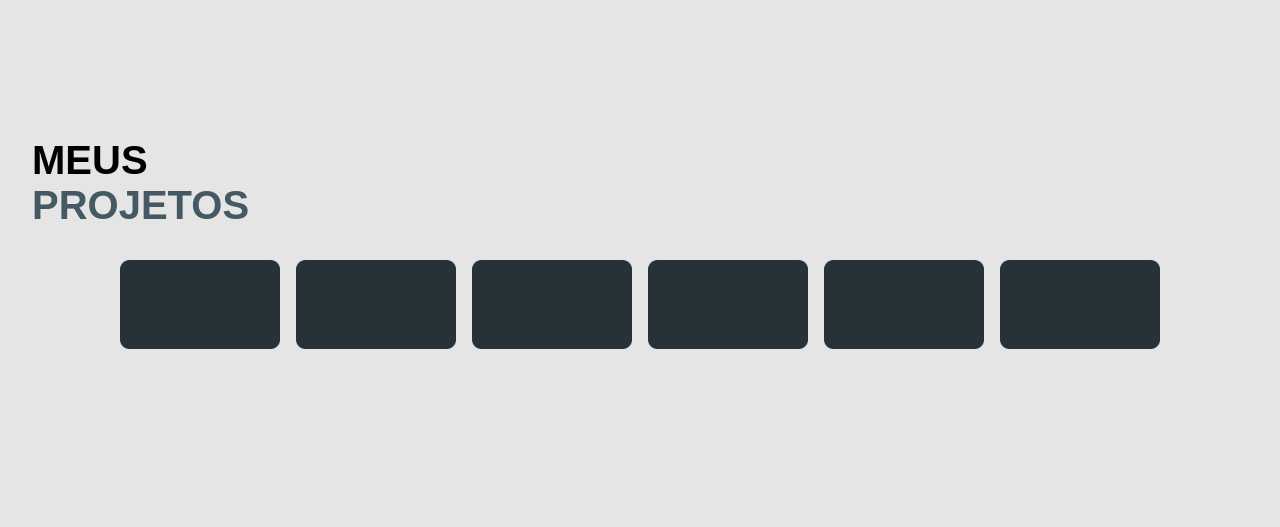
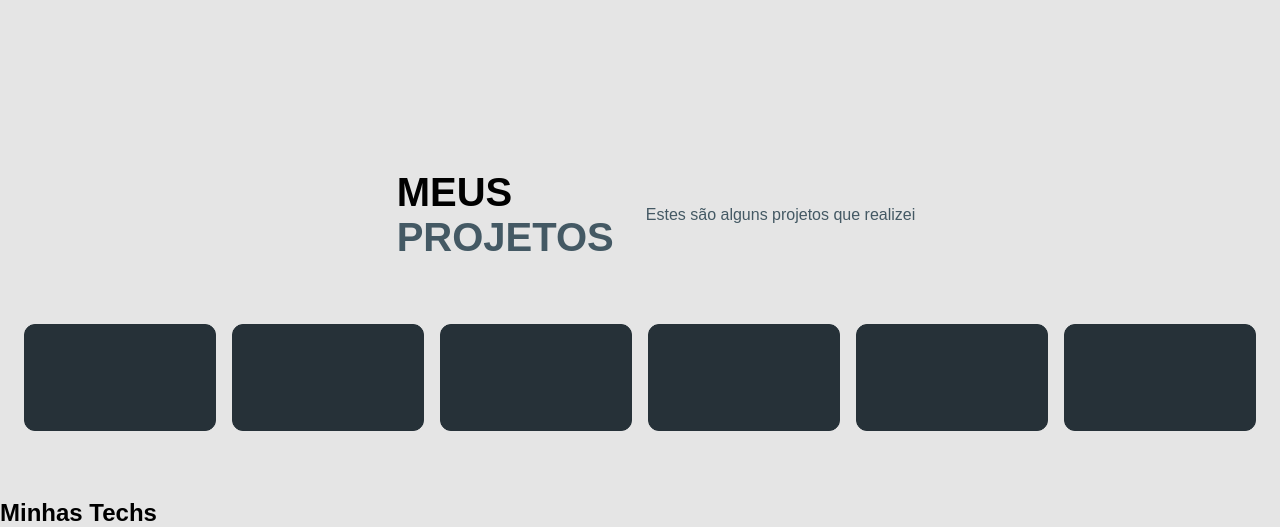
Before and after one commit to Kleydsonpessanha/portfolio, a plain HTML site: page index.html in a window 1280 px wide. Shown: the part 901-1428 px from the top of the page. Before the commit the page ends 1250 px from the top, so only its background shows below. Drawn offline with Linux system fonts and the light colour scheme.

Commit message:
fiz o fourth block

```diff
--- a/css/mobile.css
+++ b/css/mobile.css
@@ -67,6 +67,7 @@
  }
 
  .mobile-menu div {
+
     width: 2rem;
     height: 2px;
     background: #445964;
@@ -273,21 +274,27 @@ hr {
 
 .third-block {
    margin-top: 10rem;
+   margin-bottom: 2rem;
 }
 
 .projects-global {
   margin:  auto;
+}
 
+.titles-projects {
+  display:flex;
+  align-items: center;
+  justify-content: center;
 }
 
 .title-of-projects {
   margin: 2rem;
+
   text-align: left;
   text-transform: uppercase;
   font-size: 1.5rem;
   color: #00000;
   font-weight: 900;
-
 }
 
 .span-title-of-projects {
@@ -295,9 +302,12 @@ hr {
   color: #445964;
 }
 
+.subtitle-of-projects {
+  color:  #445964;
+}
+
 
 .projects {
-
   margin-top: 2rem;
   display: flex;
   justify-content: center;
@@ -307,5 +317,11 @@ hr {
 }
 
 .image-projects {
-  width: 6rem;
+  width: 9.5rem;
 }
+
+
+.fourth-block {
+  margin: auto;
+  margin-top: 4rem;
+}
--- a/css/pc.css
+++ b/css/pc.css
@@ -71,7 +71,7 @@
 
 
 .image-projects {
-  width: 10rem;
+  width: 12rem;
 }
 
 }
--- a/index.html
+++ b/index.html
@@ -44,14 +44,14 @@
 
 	         <section class="redes">
 
-	         <a class="redes-link-inicio" href="#">
+	         <a class="redes-link-inicio" target="_blank"  href="https://instagram.com/kleydsonpessanhaofc?igshid=YmMyMTA2M2Y=">
 	             <img class="imagem-redes" src="img/Instagram.png" alt="" />
 	           </a>
-	            <a class="redes-link-inicio" href="#">
+	            <a class="redes-link-inicio" target="_blank"  href="https://www.linkedin.com/mwlite/in/kleydson-pessanha-990546251">
 	             <img class="imagem-redes" src="img/Linkedin.png" alt="LinkedIn" />
 	           </a>
-	         <a class="redes-link-inicio" href="#">
-	             <img class="imagem-redes" src="img/Git.png" alt="" />
+	         <a class="redes-link-inicio" target="_blank"  href="https://github.com/Kleydsonpessanha">
+	             <img class="imagem-redes" src="img/Git.png" alt="github" />
 	           </a>
 	           </section>
 	         </section>
@@ -74,15 +74,17 @@
 	             <section class="imagens-hardSkills">
 	                <img id="imagem-hardSkills-html" src="img/html.png" alt="html" />
 	                <img id="imagem-hardSkills-css" src="img/css.png" alt="css" />
-	                <img id="imagem-hardSkills-js" src="img/javascript.png" alt="" />
+	                <img id="imagem-hardSkills-js" src="img/javascript.png" alt="js" />
 	             </section>
 	          </section>
 	          </div>
 
              <div class="third-block">
                  <section class="projects-global">
-                     <h1 class="title-of-projects">Meus <span class="span-title-of-projects">Projetos</span></h1>
+                    <section class="titles-projects">
+                       <h1 class="title-of-projects">Meus <span class="span-title-of-projects">Projetos</span></h1> <span class="subtitle-of-projects">Estes são alguns projetos que realizei</span>
 
+                    </section>
              <!--          <section class="section-buttons-projects">
                      <button id="" class="btn-projects" type="submit">oidjdhcjd</button>
                      <button id="" class="btn-projects" type="submit">oidjdhcjd</button>
@@ -90,16 +92,25 @@
                      <button id="" class="btn-projects" type="submit">oidjdhcjd</button>
              </section>  -->
                       <section class="projects">
-                 <img class="image-projects" src="img/projetos.png" alt="" />
-                 <img class="image-projects" src="img/projetos.png" alt="" />
-                 <img class="image-projects" src="img/projetos.png" alt="" />
-                 <img class="image-projects" src="img/projetos.png" alt="" />
-                 <img class="image-projects" src="img/projetos.png" alt="" />
-                 <img class="image-projects" src="img/projetos.png" alt="" />
+                 <a class="" target="_blank" href="#"> <img class="image-projects" src="img/projetos.png" alt="" /></a>
+
+                 <a class="" target="_blank" href="#"> <img class="image-projects" src="img/projetos.png" alt="" /></a>
+
+                 <a class="" target="_blank" href="#"> <img class="image-projects" src="img/projetos.png" alt="" /></a>
+
+                 <a class="" target="_blank" href="#"> <img class="image-projects" src="img/projetos.png" alt="" /></a>
+
+                 <a class="" target="_blank" href="#"> <img class="image-projects" src="img/projetos.png" alt="" /></a>
+
+                 <a class="" target="_blank" href="#"> <img class="image-projects" src="img/projetos.png" alt="" /></a>
                </section>
 
                  </section>
-
+             </div>
+             <div class="fourth-block">
+                <section class="my-techs">
+                   <h1 class="title-techs">Minhas <span class="span-title-techs">Techs</span></h1>
+                </section>
              </div>
 	   </main>
 
```
